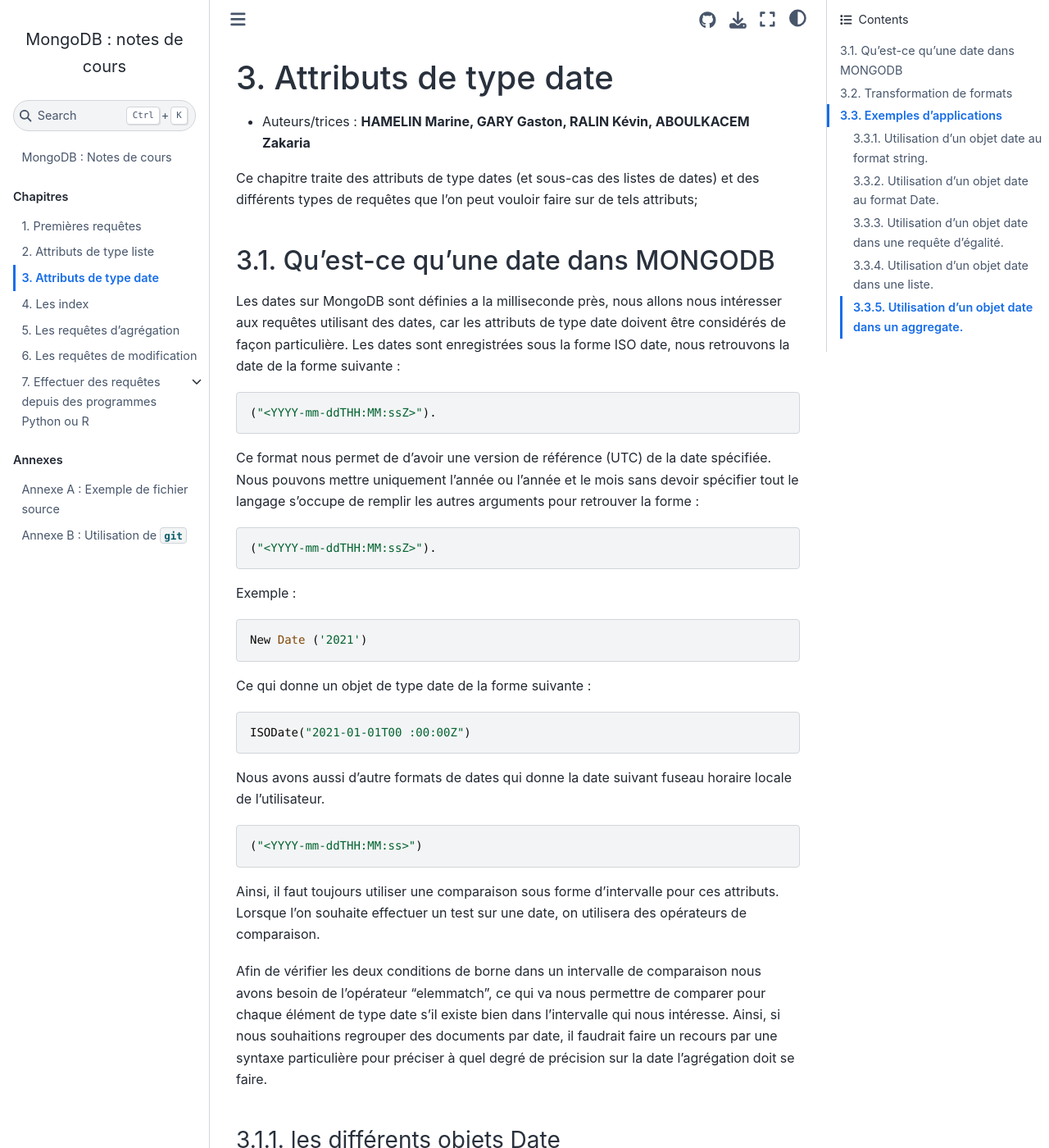
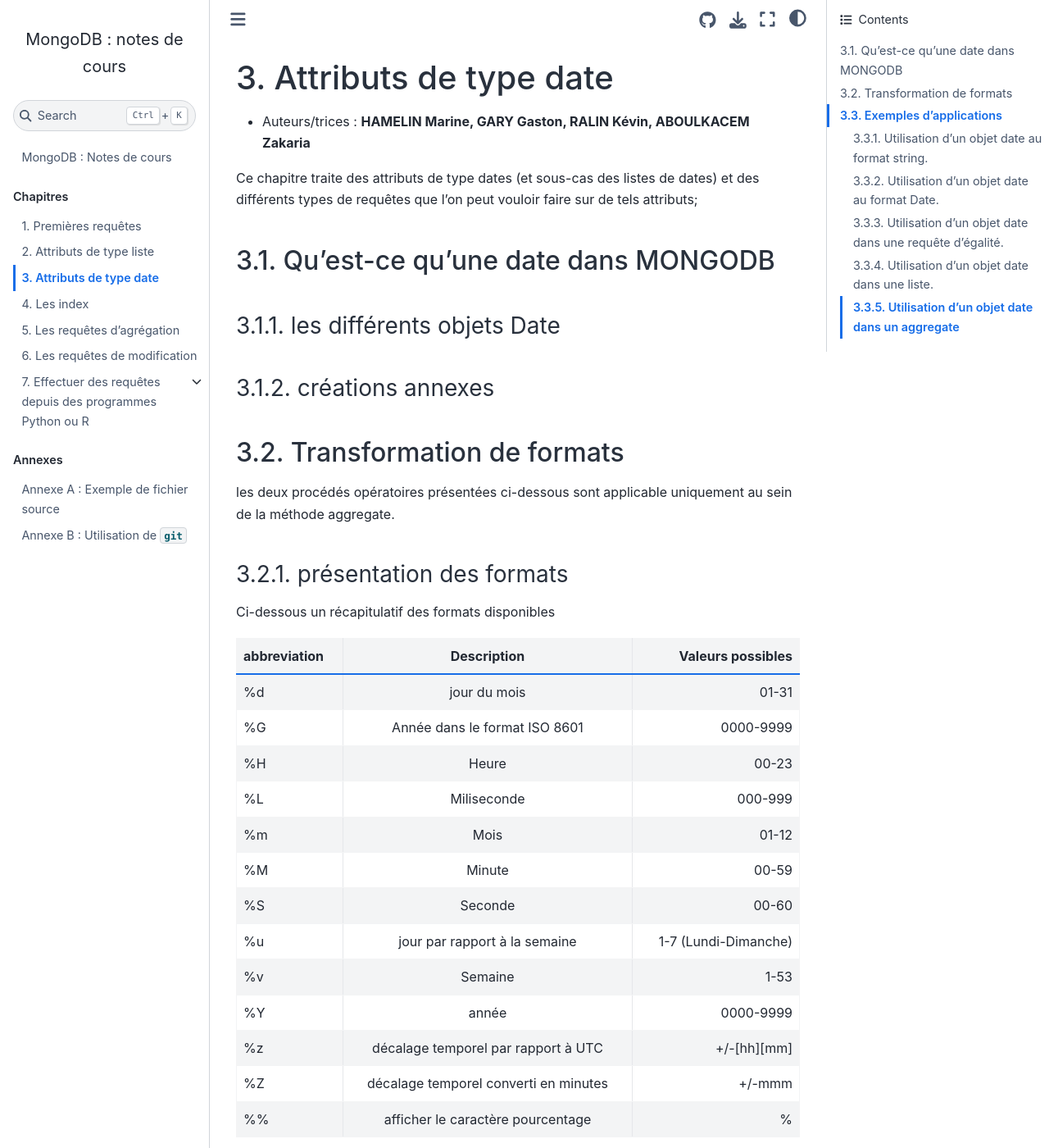
Before and after one commit to rtavenar/mongo_book, a Jupyter Book: the page built from content/03_dates.md, in a window 1280 px wide and 1400 px high. Shown: the whole window at 82% size. Built offline with Jupyter Book 1.0.4 settings and Sphinx 7.4.7 and the Sphinx Book theme 1.1.4, drawn with Linux system fonts in a browser that asks for light colours; some of the changed text lies outside the part shown.

Commit message:
ajout exemple methode de conversion

````diff
--- a/content/03_dates.md
+++ b/content/03_dates.md
@@ -22,45 +22,13 @@
 
 ## Qu'est-ce qu'une date dans MONGODB
 
-Les dates sur MongoDB sont définies a la milliseconde près, nous allons nous intéresser aux requêtes utilisant des dates, car les attributs de type date doivent être considérés de façon particulière.
-Les dates sont enregistrées sous la forme ISO date, nous retrouvons la date de la forme suivante :
-
-```javascript
-("<YYYY-mm-ddTHH:MM:ssZ>").
-```
-Ce format nous permet de d’avoir une version de référence (UTC) de la date spécifiée.
-Nous pouvons mettre uniquement l’année ou l’année et le mois sans devoir spécifier tout le langage s’occupe de remplir les autres arguments pour retrouver la forme :
-```javascript
-("<YYYY-mm-ddTHH:MM:ssZ>").
-```
-
-Exemple :
-
-```javascript
-New Date ('2021')
-```
-Ce qui donne un objet de type date de la forme suivante :
-```javascript
-ISODate("2021-01-01T00 :00:00Z")
-```
-
-Nous 	avons aussi d’autre formats de dates qui donne la date suivant
-fuseau horaire locale de l’utilisateur.
-```javascript
-("<YYYY-mm-ddTHH:MM:ss>")
-```
-
-Ainsi, il faut toujours utiliser une comparaison sous forme d’intervalle pour ces attributs.
-Lorsque l’on souhaite effectuer un test sur une date, on utilisera des opérateurs de comparaison.
-
-Afin de vérifier les deux conditions de borne dans un intervalle de comparaison nous avons besoin de l’opérateur "elemmatch", ce qui va nous permettre de comparer pour chaque élément de type date s’il existe bien dans l’intervalle qui nous intéresse.
-Ainsi, si nous souhaitions regrouper des documents par date, il faudrait faire un recours par une syntaxe particulière pour préciser à quel degré de précision sur la date l’agrégation doit se faire.
-
 ### les différents objets Date
 
 ### créations annexes
 
 ## Transformation de formats
+
+les deux procédés opératoires présentées ci-dessous sont applicable uniquement au sein de la méthode aggregate.
 
 ### présentation des formats
 
@@ -107,6 +75,24 @@
 
 #### Exemples
 
+Partons du postulat qu'il existe une variable de type string qui décrit une temporalité dans la collection métro.
+
+```javascript
+db.metro.aggregate(
+   [
+     {
+       $project: {
+          objetdate : {
+              $dateFromString: {
+              dateString: "23-04-2021 à 15 heures 25 minutes et 23 secondes", format: "%d-%m-%Y à %H heures %M minutes et %S secondes"
+                }
+              }
+       }
+     }
+   ]
+)
+```
+
 ### $dateToString
 
 On retrouve la méthode inverse avec des arguments similaires.
@@ -128,6 +114,23 @@
 * Une gestion potentielle des valeurs nulles
 
 #### Exemples
+
+```javascript
+db.metro.aggregate(
+   [
+     {
+       $project: {
+          years_tr: { $dateToString: { format: "%Y", date: "$lastCheckDate"} },
+          month_str : {$dateToString: { format: "%m", date: "$lastCheckDate"} },
+          date_str : {$dateToString: { format: "%d-%m-%Y", date: "$lastCheckDate"} }
+       }
+     }
+   ]
+)
+```
+on obtient alors le résultat
+
+![Resultat](resdatetostring.png)
 
 ## Exemples d'applications
 #### Utilisation d'un objet date au format string.
@@ -184,11 +187,12 @@
 )
 ```
 
-#### Utilisation d'un objet date dans un aggregate.
+#### Utilisation d'un objet date dans un aggregate
 
 Il est possible d'accéder aux attributs années, mois, jours,... d'une date. Ceci est très utile pour les requêtes d'aggrégations.
 
 Exemple d'une requête de regroupement par le mois et l'années. Nous voulons afficher mois par mois le nombre de stations de métros dans la base `keolis`.
+
 ```javascript
 db.metro.aggregate([
                         {$group:
````
Also changed, not shown: content/resdatetostring.png (added).
